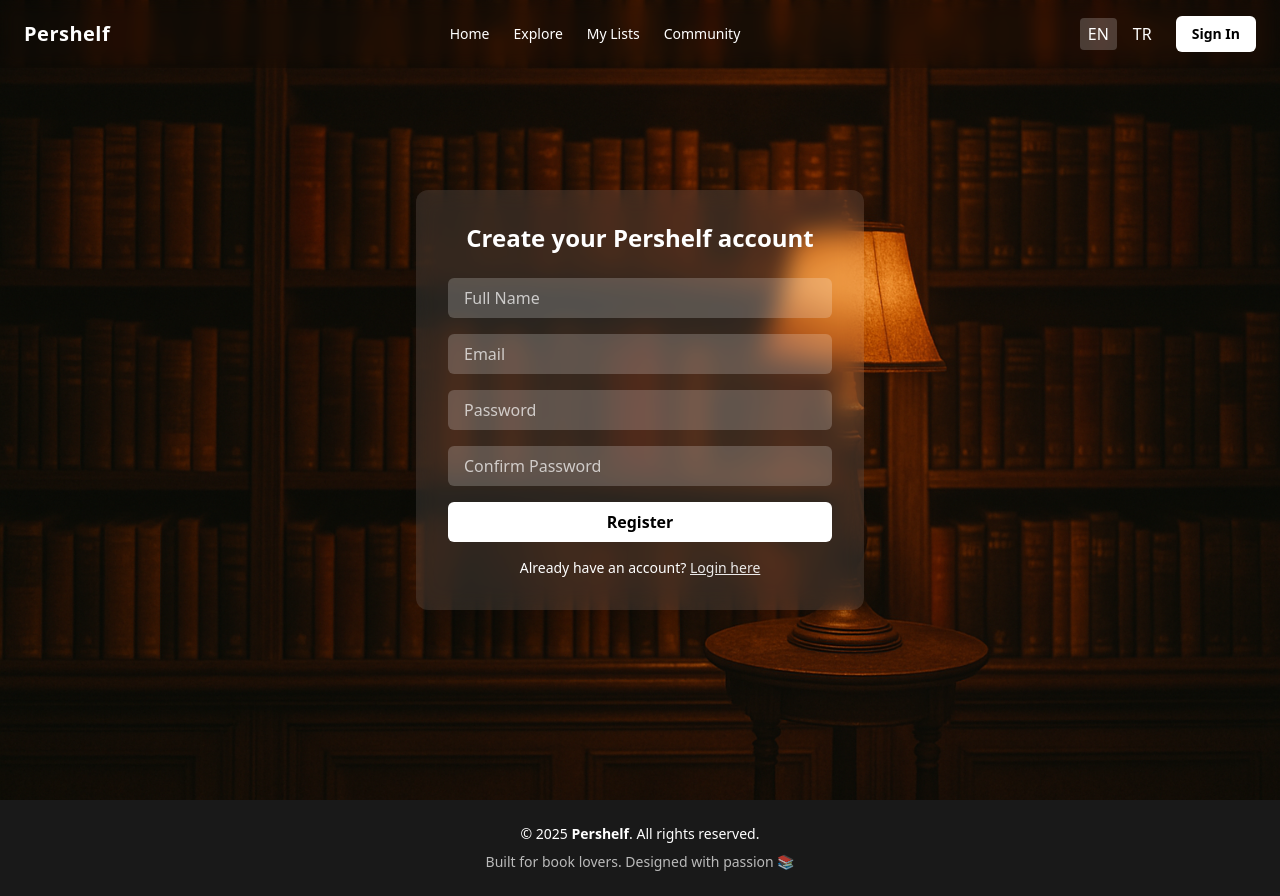
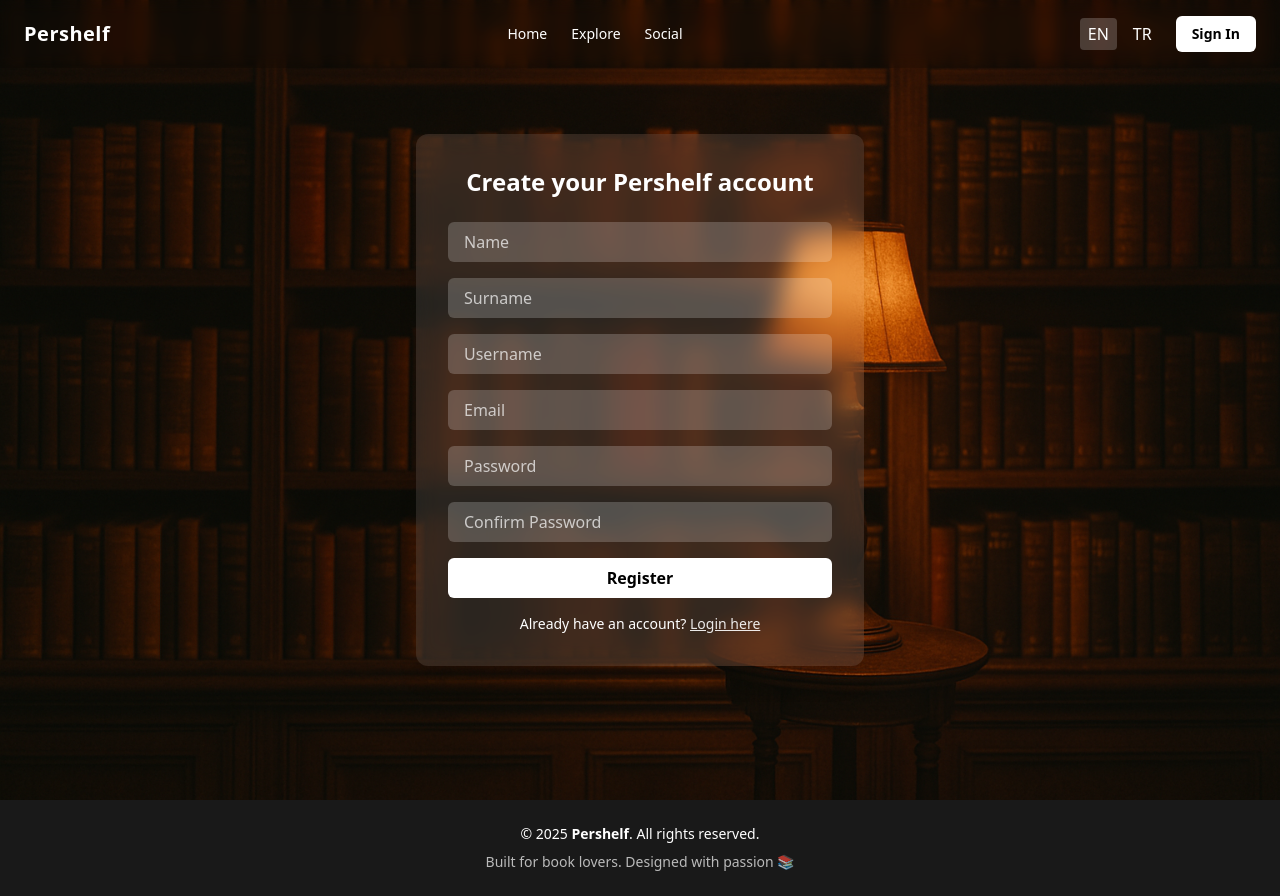
Before and after one commit to pershelf-devs/pershelf-frontend, a React (Vite) app: page /register in a window 1280 px wide. Built offline with nearby package versions, Linux system fonts and the light colour scheme.

Commit message:
✨ Register fixed and login-register session management has been started.

```diff
--- a/src/components/Header.jsx
+++ b/src/components/Header.jsx
@@ -20,8 +20,7 @@
         <nav className="hidden md:flex gap-6 text-sm font-medium">
           <Link to="/" className="hover:underline">{t("home")}</Link>
           <Link to="/explore" className="hover:underline">{t("explore")}</Link>
-          <Link to="/lists" className="hover:underline">{t("myLists")}</Link>
-          <Link to="/community" className="hover:underline">{t("community")}</Link>
+          <Link to="/community" className="hover:underline">{t("Social")}</Link>
         </nav>
 
         {/* Sağ tarafta Sign In */}
--- a/src/pages/auth/Login.jsx
+++ b/src/pages/auth/Login.jsx
@@ -1,9 +1,11 @@
 import React, { useState } from "react";
 import { useTranslation } from "react-i18next";
 import axios from "axios";
+import { useNavigate } from "react-router-dom";
 
 const Login = () => {
   const { t } = useTranslation();
+  const navigate = useNavigate();
 
   const [userInfo, setUserInfo] = useState({
     email: "",
@@ -12,13 +14,28 @@
 
   const handleSubmit = async (e) => {
     e.preventDefault();
-    const response = await axios.post("/api/auth/login", userInfo);
-    console.log(response);
-    if (response?.data?.code === "3") {
-      const userName = response?.data?.values[0]
-      alert(`Username not found: ${userName}`)
-    } else {
-      alert("Login successful")
+
+    try {
+      const response = await axios.post("/api/auth/login", userInfo);
+
+      if (response?.data?.code === "3") {
+        const userName = response?.data?.values?.[0];
+        alert(`Username not found: ${userName}`);
+      } else if (response?.data?.status?.code === "0") {
+        const token = response?.data?.token;
+        if (token) {
+          localStorage.setItem("token", token);
+          alert("Login successful");
+          navigate("/dashboard"); // Giriş sonrası yönlendirme
+        } else {
+          alert("Login succeeded but token missing.");
+        }
+      } else {
+        alert("Login failed. Please check credentials.");
+      }
+    } catch (error) {
+      console.error("Login error:", error.response?.data || error.message);
+      alert("An error occurred during login.");
     }
   };
 
--- a/src/pages/auth/Register.jsx
+++ b/src/pages/auth/Register.jsx
@@ -1,42 +1,56 @@
-import React from "react";
+import React, { useState } from "react";
+import axios from "axios";
+import { useNavigate } from "react-router-dom";
 
 const Register = () => {
-  return (
-    <div
-      className="min-h-screen bg-cover bg-center flex items-center justify-center"
-      style={{ backgroundImage: "url('/images/registerlogin.png')" }}
-    >
+  const navigate = useNavigate();
+
+  const [formData, setFormData] = useState({
+    name: "",
+    surname: "",
+    username: "",
+    email: "",
+    password: "",
+    confirm_password: "",
+  });
+
+  const handleChange = (e) => {
+    setFormData({ ...formData, [e.target.name]: e.target.value });
+  };
+
+  const handleRegister = async (e) => {
+    e.preventDefault();
+
+    try {
+      const response = await axios.post("/api/auth/register", formData);
 
 
-      {/* Register kutusu */}
+      if (response?.data?.code === "0") {
+        alert("Kayıt başarılı! Giriş sayfasına yönlendiriliyorsunuz.");
+        navigate("/login");
+      } else {
+        alert("Kayıt başarısız: " + JSON.stringify(response?.data?.values || ""));
+      }
+    } catch (err) {
+      console.error(err);
+      alert("Bir hata oluştu. Kayıt başarısız.");
+    }
+  };
+
+  return (
+    <div className="min-h-screen bg-cover bg-center flex items-center justify-center" style={{ backgroundImage: "url('/images/registerlogin.png')" }}>
       <div className="relative z-10 bg-white/10 backdrop-blur-md text-white rounded-xl shadow-xl p-8 w-full max-w-md mx-4">
         <h2 className="text-2xl font-bold mb-6 text-center">Create your Pershelf account</h2>
 
-        <form className="flex flex-col gap-4">
-          <input
-            type="text"
-            placeholder="Full Name"
-            className="bg-white/20 placeholder-white/70 text-white px-4 py-2 rounded-md focus:outline-none"
-          />
-          <input
-            type="email"
-            placeholder="Email"
-            className="bg-white/20 placeholder-white/70 text-white px-4 py-2 rounded-md focus:outline-none"
-          />
-          <input
-            type="password"
-            placeholder="Password"
-            className="bg-white/20 placeholder-white/70 text-white px-4 py-2 rounded-md focus:outline-none"
-          />
-          <input
-            type="password"
-            placeholder="Confirm Password"
-            className="bg-white/20 placeholder-white/70 text-white px-4 py-2 rounded-md focus:outline-none"
-          />
-          <button
-            type="submit"
-            className="bg-white text-black font-semibold py-2 rounded-md hover:bg-gray-200 transition"
-          >
+        <form className="flex flex-col gap-4" onSubmit={handleRegister}>
+          <input type="text" name="name" placeholder="Name" onChange={handleChange} required className="bg-white/20 placeholder-white/70 text-white px-4 py-2 rounded-md focus:outline-none" />
+          <input type="text" name="surname" placeholder="Surname" onChange={handleChange} required className="bg-white/20 placeholder-white/70 text-white px-4 py-2 rounded-md focus:outline-none" />
+          <input type="text" name="username" placeholder="Username" onChange={handleChange} required className="bg-white/20 placeholder-white/70 text-white px-4 py-2 rounded-md focus:outline-none" />
+          <input type="email" name="email" placeholder="Email" onChange={handleChange} required className="bg-white/20 placeholder-white/70 text-white px-4 py-2 rounded-md focus:outline-none" />
+          <input type="password" name="password" placeholder="Password" onChange={handleChange} required className="bg-white/20 placeholder-white/70 text-white px-4 py-2 rounded-md focus:outline-none" />
+          <input type="password" name="confirm_password" placeholder="Confirm Password" onChange={handleChange} required className="bg-white/20 placeholder-white/70 text-white px-4 py-2 rounded-md focus:outline-none" />
+
+          <button type="submit" className="bg-white text-black font-semibold py-2 rounded-md hover:bg-gray-200 transition">
             Register
           </button>
         </form>
```
